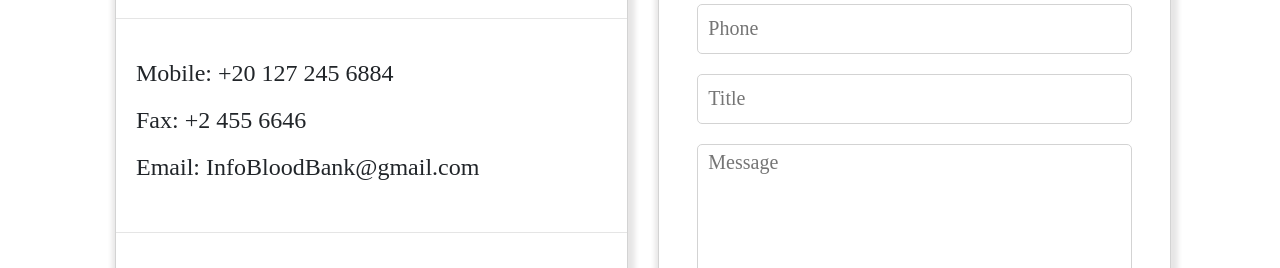
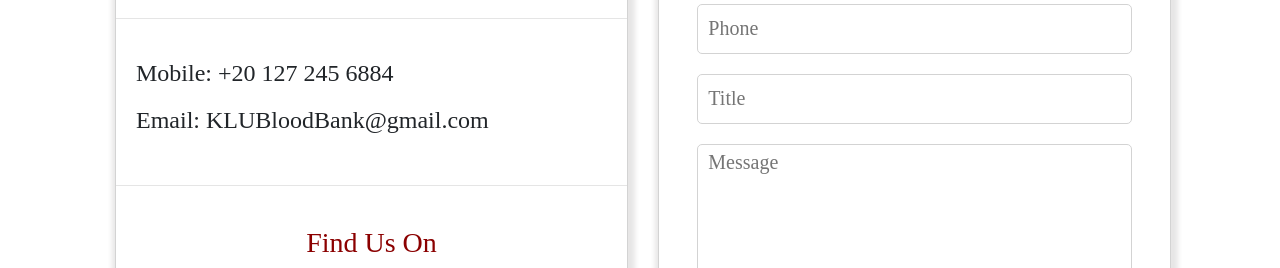
Before and after one commit to AbhishekTungala/Blood-Bank, a plain HTML site: page contact-us.html in a window 1280 px wide. Shown: the part 491-759 px from the top of the page. Drawn offline with nearby package versions, Linux system fonts and the light colour scheme.

Commit message:
first commit

```diff
--- a/contact-us.html
+++ b/contact-us.html
@@ -114,8 +114,7 @@
                     <img src="imgs/logo.png" alt="">
                     <hr>
                     <h4>Mobile: +20 127 245 6884</h3>
-                        <h4>Fax: +2 455 6646</h3>
-                            <h4>Email: InfoBloodBank@gmail.com</h3>
+                        <h4>Email: KLUBloodBank@gmail.com</h3>
                                 <hr>
                                 <h3>Find Us On</h3>
                                 <div class="icons">
```
